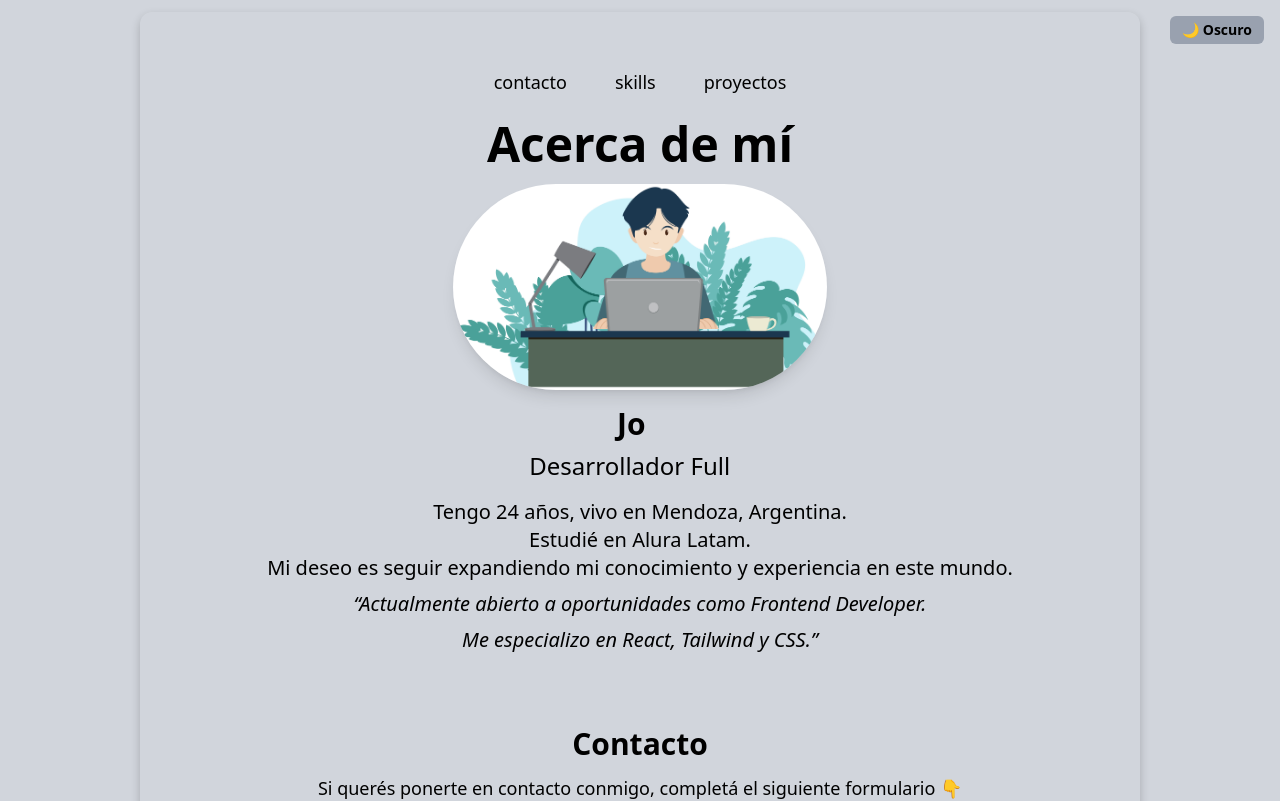
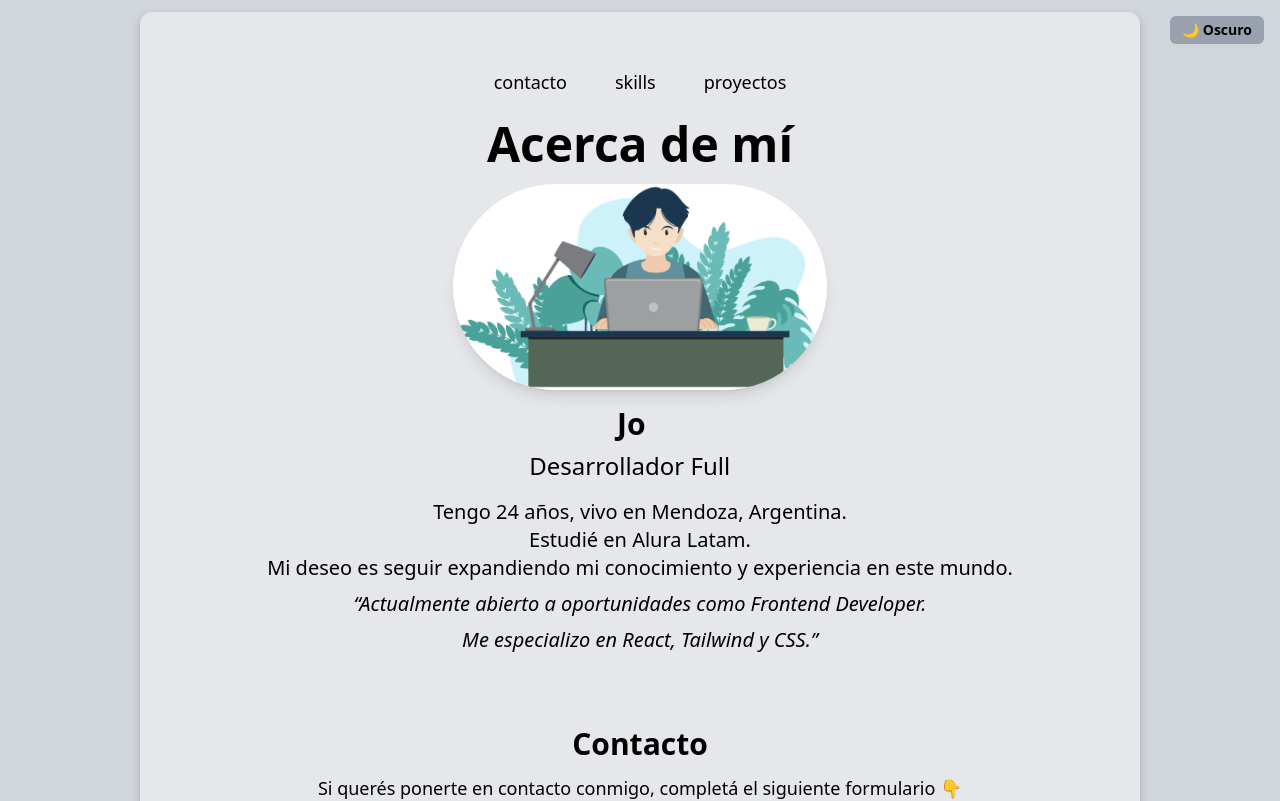
Before and after one commit to joaub/portafolio, a React (Vite) app: page / in a window 1280 px wide. Shown: the top 801 px of the page. Built offline with nearby package versions, Linux system fonts and the light colour scheme.

Commit message:
estilizando background

```diff
--- a/src/App.jsx
+++ b/src/App.jsx
@@ -43,7 +43,9 @@ function App() {
       <div className={` min-h-screen flex justify-center items-center  ${
         darkMode ? "text-white bg-gray-900" : "bg-gray-300 text-black"
       }`}>
-        <div className="rounded-xl p-5 md:p-8 max-w-[1000px] text-center shadow-[0_4px_10px_rgba(0,0,0,0.2)] w-full m-3">
+        <div className={` rounded-xl p-5 md:p-8 max-w-[1000px] text-center shadow-[0_4px_10px_rgba(0,0,0,0.2)] w-full m-3 ${
+        darkMode ? "text-white bg-gray-800" : "bg-gray-200 text-black"
+      }`}>
           {/* NAV */}
           <nav className="my-4 flex justify-center gap-4 flex-wrap ">
             <a
```
